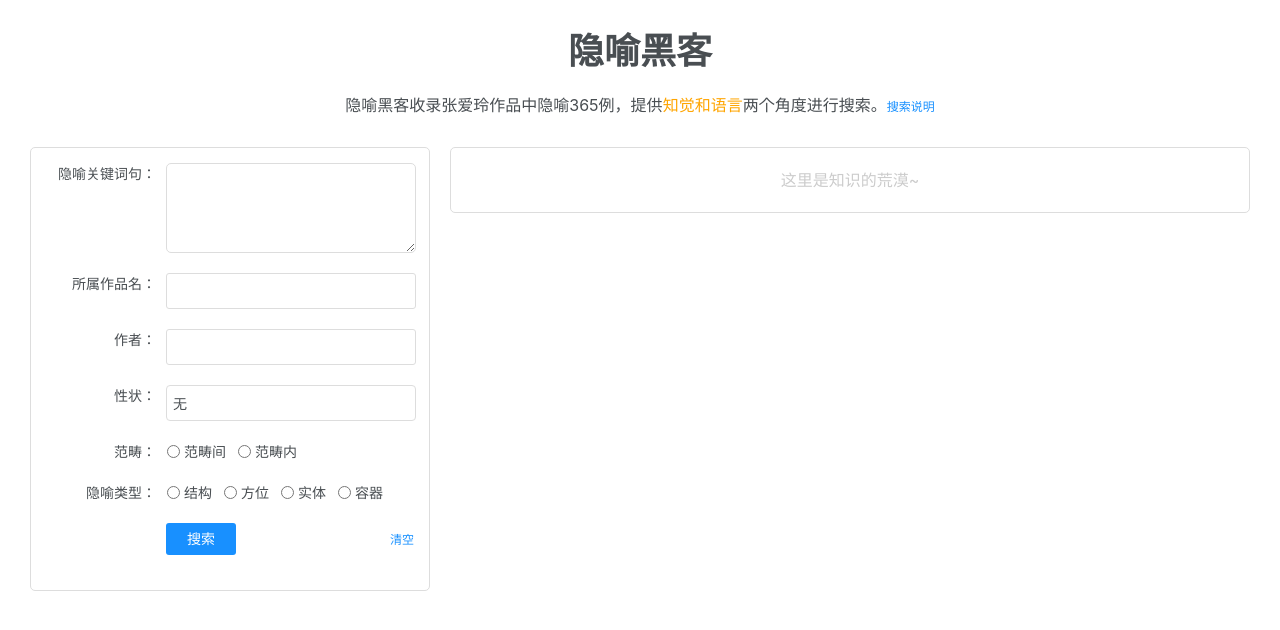
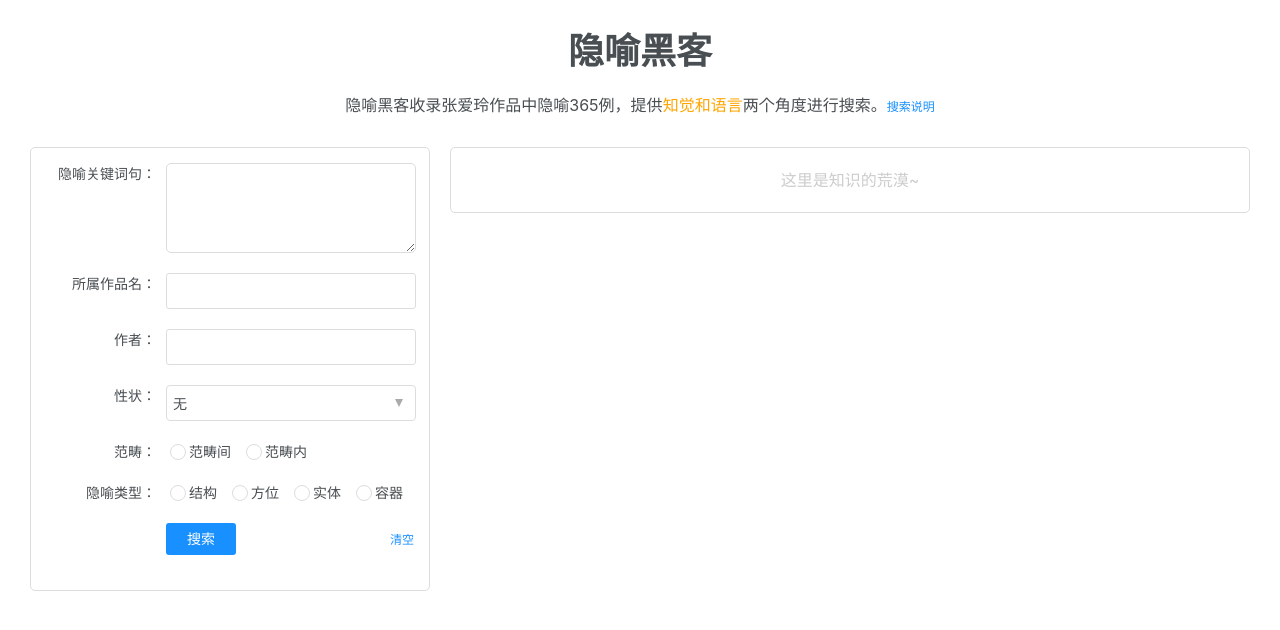
Before and after one commit to eastling/blog, a Next.js app in the folder front/: page /blog/metaphor in a window 1280 px wide. Shown: the top 630 px of the page. Built offline with nearby package versions, Linux system fonts and the light colour scheme.

Commit message:
修改radio样式

```diff
--- a/front/pages/blog/metaphor/index.js
+++ b/front/pages/blog/metaphor/index.js
@@ -31,7 +31,29 @@ const propertiesList = [{
 }, {
   label: '其他',
   value: 'others'
-},]
+}]
+
+const typeList = [{
+  label: '结构',
+  value: 'construct'
+}, {
+  label: '方位',
+  value: 'position'
+}, {
+  label: '实体',
+  value: 'object'
+}, {
+  label: '容器',
+  value: 'docker'
+}]
+
+const scopeList = [{
+  label: '范畴间',
+  value: '0'
+}, {
+  label: '范畴内',
+  value: '1'
+}]
 
 class NormalLoginForm extends React.Component {
 
@@ -105,7 +127,9 @@ class NormalLoginForm extends React.Component {
                     this.setState({
                       showPropertiesList: !this.state.showPropertiesList
                     })
-                  }}>{propertiesList.find(item => item.value === this.state.properties)['label']}</div>
+                  }}>
+                  {propertiesList.find(item => item.value === this.state.properties)['label']}
+                  </div>
                   {this.state.showPropertiesList &&
                     <ul className="properties-list">
                       {propertiesList.map((item, index) =>
@@ -118,29 +142,15 @@ class NormalLoginForm extends React.Component {
                         </li>)}
                     </ul>}
                 </div>
-                {/* <Select name="properties" value={this.state.properties} onChange={(e) => this.setState({ properties: e.target.value })}>
-                  <option value="">无</option>
-                  <option value="shape">形状</option>
-                  <option value="color">颜色</option>
-                  <option value="sound">声音</option>
-                  <option value="touch">触碰</option>
-                  <option value="taste">味道</option>
-                  <option value="move">移动</option>
-                  <option value="others">其他</option>
-                </Select> */}
               </FormItem>
               <FormItem label="范畴" cols={[0, 5]} >
                 <RadioGroup name="scope" value={this.state.scope} onChange={(e) => this.setState({ scope: e.target.value })}>
-                  <RadioButton value="0" checked={this.state.scope === '0'} text="范畴间" />
-                  <RadioButton value="1" checked={this.state.scope === '1'} text="范畴内" />
+                {scopeList.map((item, index) => <RadioButton key={index} checked={this.state.scope === item.value} text={item.label} value={item.value} onChange={(e) => this.setState({ scope: e.target.value })} />)}
                 </RadioGroup>
               </FormItem>
               <FormItem label="隐喻类型" cols={[0, 5]} >
-                <RadioGroup name="type" value={this.state.type} onChange={(e) => this.setState({ type: e.target.value })}>
-                  <RadioButton checked={this.state.type === 'construct'} text="结构" value="construct" />
-                  <RadioButton checked={this.state.type === 'position'} text="方位" value="position" />
-                  <RadioButton checked={this.state.type === 'object'} text="实体" value="object" />
-                  <RadioButton checked={this.state.type === 'docker'} text="容器" value="docker" />
+                <RadioGroup name="type" value={this.state.type} >
+                  {typeList.map((item, index) => <RadioButton key={index} checked={this.state.type === item.value} text={item.label} value={item.value} onChange={(e) => this.setState({ type: e.target.value })} />)}
                 </RadioGroup>
               </FormItem>
               <FormItem cols={[2, 9]}>
--- a/front/static/metaphor.scss
+++ b/front/static/metaphor.scss
@@ -70,14 +70,32 @@
       .properties-wrap {
         position: relative;
         .properties-value {
+          position: relative;
           border: 1px solid #ddd;
           height: 36px;
           line-height: 36px;
           padding: 0 6px;
           border-radius: 4px;
           cursor: pointer;
+
+          &::after {
+            content: '';
+            position: absolute;
+            right: 12px;
+            top: 50%;
+            width: 0;
+            height: 0;
+            border-width: 8px 4px;
+            border-style: solid;
+            border-color: #aaa #ffffff #ffffff #ffffff;
+            margin-top: -4px;
+          }
           &.focused {
-            border-color: #1890ff;;
+            border-color: #1890ff;
+            &::after {
+              transform: rotate(180deg);
+              transform-origin: 4px 4px;
+            }
           }
         }
         .properties-list {
@@ -85,7 +103,7 @@
           left: 0;
           top: 36px;
           width: 100%;
-          z-index: 2;
+          z-index: 9;
           background-color: #fff;
           list-style: none;
           margin: 0;
@@ -114,9 +132,46 @@
         margin-left: 1px;
         .radio-btn {
           margin-right: 12px;
-          input {
+          input[type="radio"] {
+            position: relative;
             margin-right: 4px;
-            margin-top: -3px;
+            border: 1px solid #ddd;
+            outline: none;
+            background-color: #fff;
+            -webkit-appearance: none;
+            margin-left: 16px;
+            &::after {
+              content: '';
+              position: absolute;
+              left: -14px;
+              top: -9px;
+              width: 14px;
+              height: 14px;
+              border-radius: 50%;
+              border: 1px solid #ddd;
+              background-color: #fff;
+            }
+            &::before {
+              content: '';
+              position: absolute;
+              left: -9px;
+              top: -4px;
+              width: 6px;
+              height: 6px;
+              border-radius: 50%;
+              background-color: #ddd;
+              z-index: 3;
+              display: none;
+            }
+            &:checked {
+              &::after {
+                border-color: #1890ff;
+              }
+              &::before {
+                display: block;
+                background-color: #1890ff;
+              }
+            }
           }
         }
       }
```
